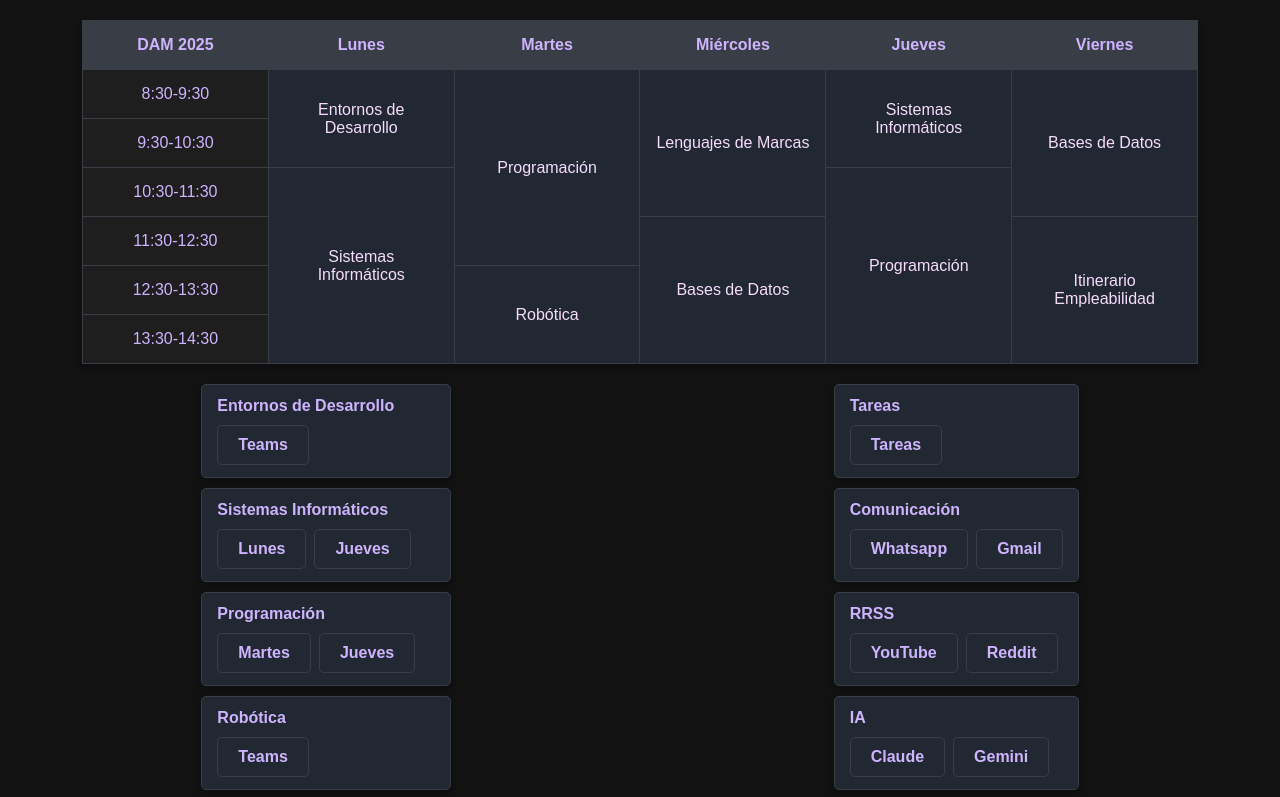
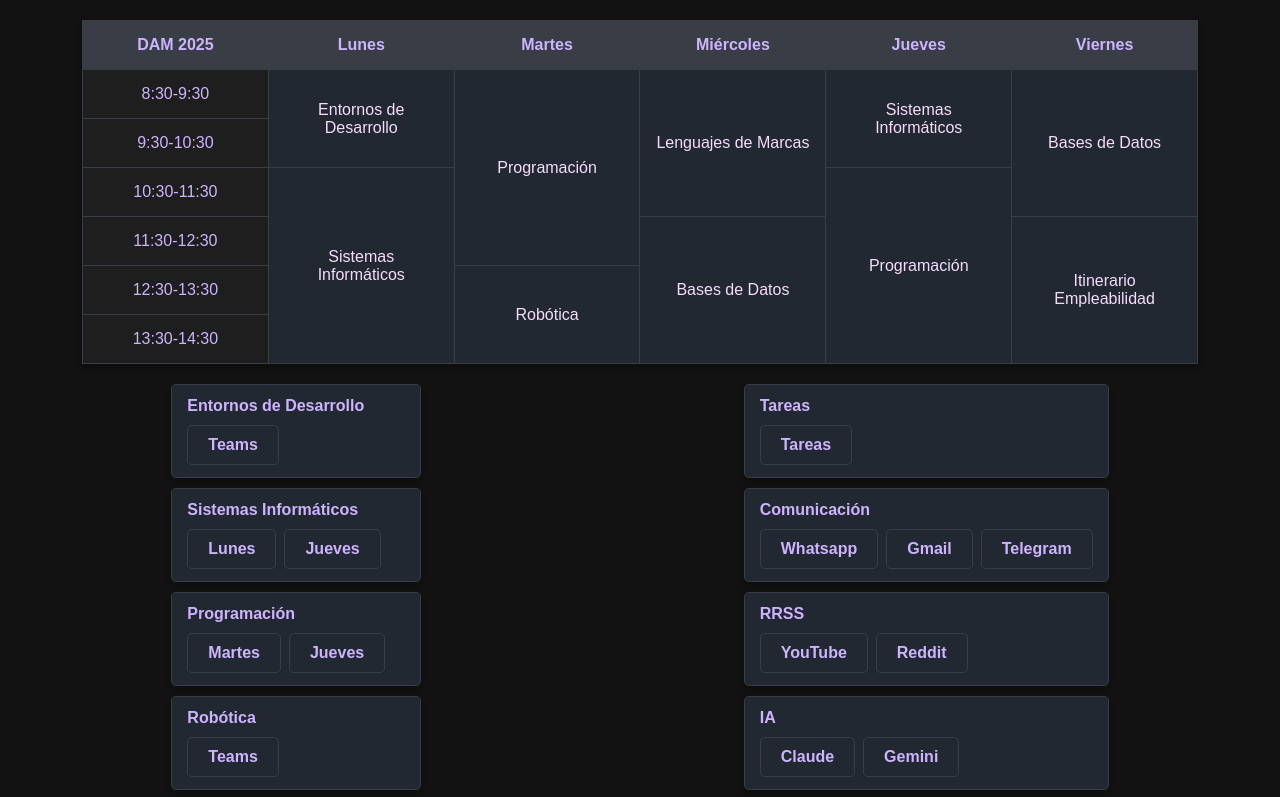
Before and after one commit to lunastrod/inicio, a plain HTML site: page index.html in a window 1280 px wide. Shown: the top 797 px of the page. Drawn offline with Linux system fonts and the light colour scheme.

Commit message:
telegram

```diff
--- a/index.html
+++ b/index.html
@@ -36,6 +36,8 @@ ENLACES:
                         <ul>
                             <li><a href="https://web.whatsapp.com/" class="button">Whatsapp</a></li>
                             <li><a href="https://mail.google.com/mail/u/0/?hl=es#inbox" class="button">Gmail</a></li>
+                            <li><a href="https://web.telegram.org/k/" class="button">Telegram</a></li>
+
                         </ul>
                     </li>
                     <li>RRSS
```
